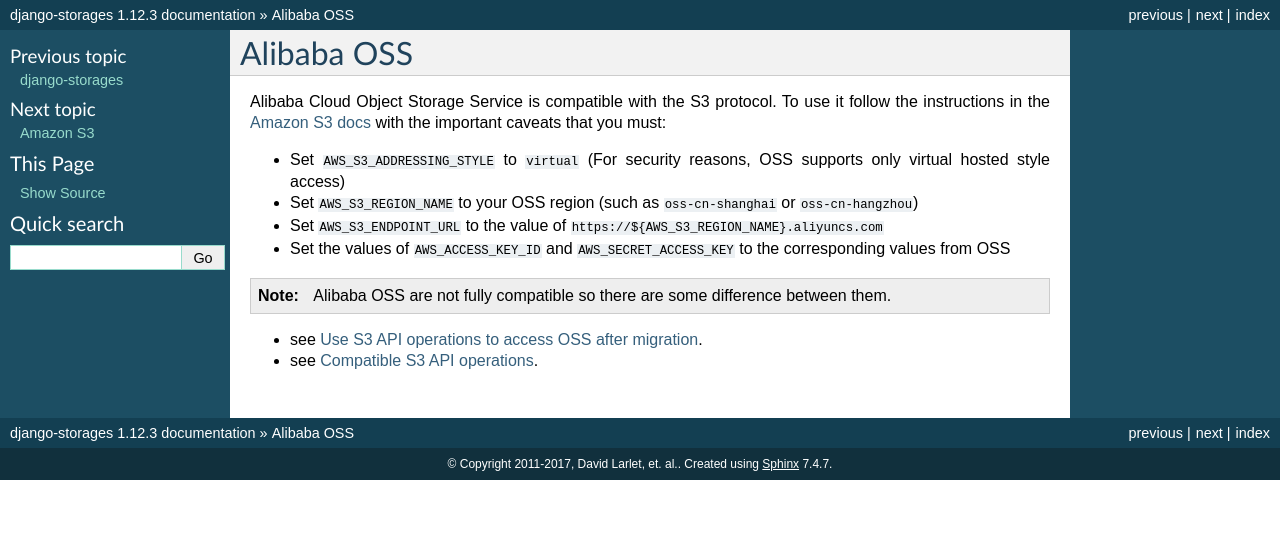
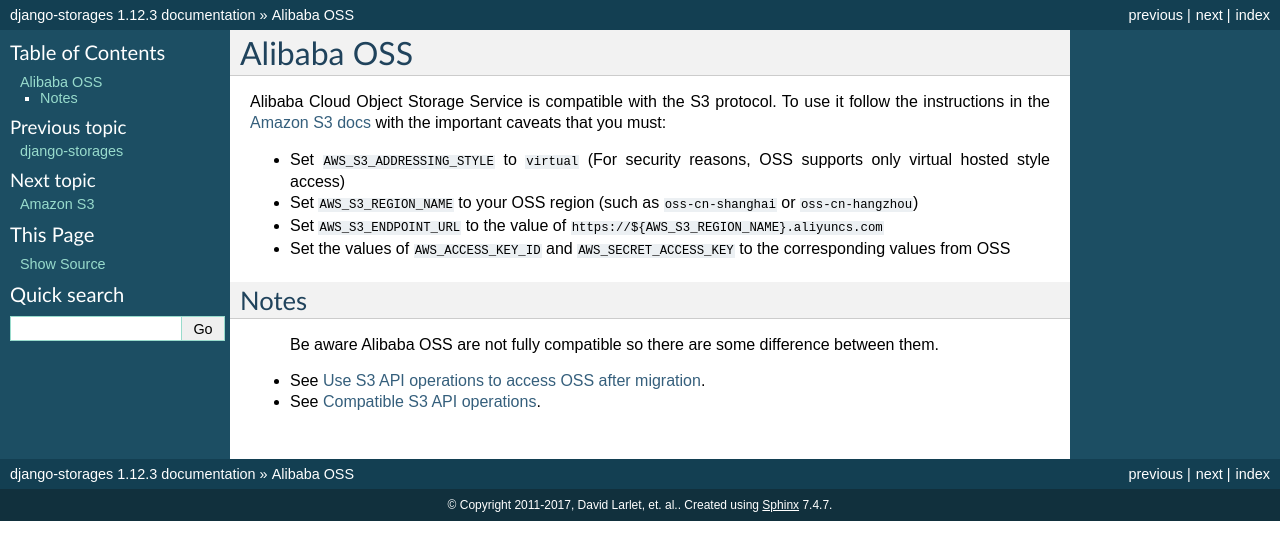
Before and after one commit to jschneier/django-storages, a Sphinx documentation site: the page built from docs/backends/alibaba-oss.rst, in a window 1280 px wide. Shown: the top 560 px of the page. Built offline with Sphinx 7.4.7, drawn with Linux system fonts in a browser that asks for light colours.

Commit message:
Minor docs fixes.

```diff
--- a/docs/backends/alibaba-oss.rst
+++ b/docs/backends/alibaba-oss.rst
@@ -8,12 +8,13 @@
 - Set ``AWS_S3_ENDPOINT_URL`` to the value of ``https://${AWS_S3_REGION_NAME}.aliyuncs.com``
 - Set the values of ``AWS_ACCESS_KEY_ID`` and ``AWS_SECRET_ACCESS_KEY`` to the corresponding values from OSS
 
-.. note::
+Notes
+*****
 
-  Alibaba OSS are not fully compatible so there are some difference between them.
+  Be aware Alibaba OSS are not fully compatible so there are some difference between them.
 
-- see `Use S3 API operations to access OSS after migration`_.
-- see `Compatible S3 API operations`_.
+- See `Use S3 API operations to access OSS after migration`_.
+- See `Compatible S3 API operations`_.
 
 .. _Use S3 API operations to access OSS after migration: https://www.alibabacloud.com/help/doc-detail/64919.htm#title-zhf-v8d-71i
 .. _Compatible S3 API operations: https://www.alibabacloud.com/help/doc-detail/64919.htm#title-cds-fai-yxp
```
